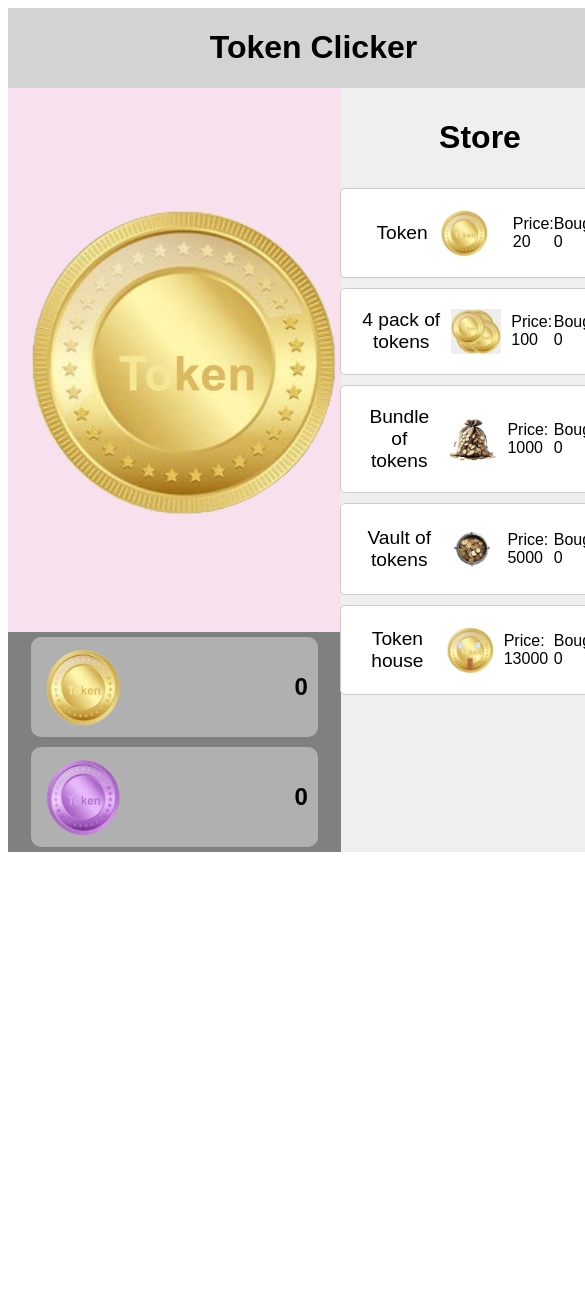
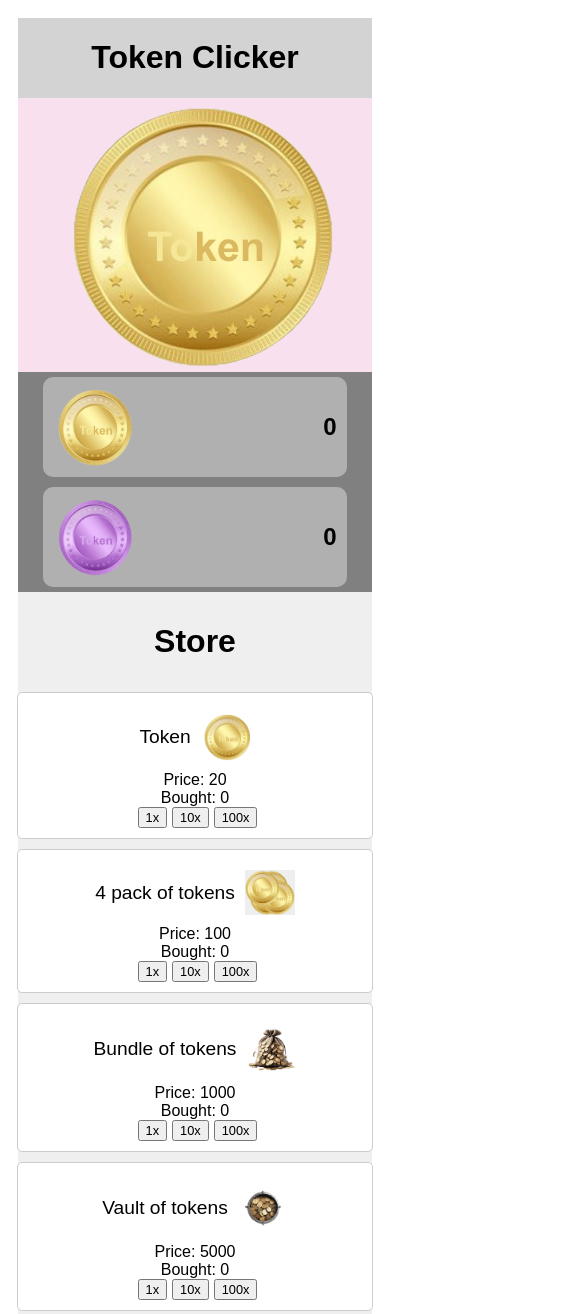
Before and after one commit to Unhabit/token-clicker, a plain HTML site: page index.html in a window 390 px wide. Shown: the top 1314 px of the page, 585 px wide, since content can reach past the window. Before the commit the page ends 860 px from the top, so only its background shows below. Drawn offline with Linux system fonts and the light colour scheme; a web font is replaced by a local one.

Commit message:
added ALOT of more stuff

```diff
--- a/index.html
+++ b/index.html
@@ -7,8 +7,8 @@
   <title>Token Clicker</title>
   <link rel="stylesheet" href="style.css">
   <link rel="preconnect" href="https://fonts.googleapis.com">
-<link rel="preconnect" href="https://fonts.gstatic.com" crossorigin>
-<link href="https://fonts.googleapis.com/css2?family=Belgrano&display=swap" rel="stylesheet">
+  <link rel="preconnect" href="https://fonts.gstatic.com" crossorigin>
+  <link href="https://fonts.googleapis.com/css2?family=Belgrano&display=swap" rel="stylesheet">
 </head>
 <body>
   <div class="container">
@@ -32,44 +32,74 @@
     </div>
     <div class="store">
       <h1 id="store_title" style="text-align: center;">Store</h1>
+
       <div class="store-item">
-        <button class="store-button" id="Single-token-upgrade" onclick="buyItem('upgrade1')">
+        <div class="store-button" id="Single-token-upgrade">
           Token <img src="images/token.png" alt="single token" class="small-image">
-        </button>
+        </div>
         <span id="upgrade1-price">Price: 20</span>
         <span id="upgrade1-count">Bought: 0</span>
+        <div class="quantity-buttons">
+          <button onclick="buyItem('upgrade1', 1)">1x</button>
+          <button onclick="buyItem('upgrade1', 10)">10x</button>
+          <button onclick="buyItem('upgrade1', 100)">100x</button>
+        </div>
       </div>
+
       <div class="store-item">
-        <button class="store-button" id="4-pack-of-tokens-upgrade" onclick="buyItem('upgrade2')">
+        <div class="store-button" id="4-pack-of-tokens-upgrade">
           4 pack of tokens <img src="images/4packtoken.png" alt="4 pack of tokens" class="small-image">
-        </button>
+        </div>
         <span id="upgrade2-price">Price: 100</span>
         <span id="upgrade2-count">Bought: 0</span>
+        <div class="quantity-buttons">
+          <button onclick="buyItem('upgrade2', 1)">1x</button>
+          <button onclick="buyItem('upgrade2', 10)">10x</button>
+          <button onclick="buyItem('upgrade2', 100)">100x</button>
+        </div>
       </div>
+
       <div class="store-item">
-        <button class="store-button" id="Bundle-of-tokens-upgrade" onclick="buyItem('upgrade3')">
+        <div class="store-button" id="Bundle-of-tokens-upgrade">
           Bundle of tokens <img src="images/bundleoftokens.png" alt="bundle of tokens" class="small-image">
-        </button>
+        </div>
         <span id="upgrade3-price">Price: 1000</span>
         <span id="upgrade3-count">Bought: 0</span>
+        <div class="quantity-buttons">
+          <button onclick="buyItem('upgrade3', 1)">1x</button>
+          <button onclick="buyItem('upgrade3', 10)">10x</button>
+          <button onclick="buyItem('upgrade3', 100)">100x</button>
+        </div>
       </div>
+
       <div class="store-item">
-        <button class="store-button" id="Vault-of-tokens-upgrade" onclick="buyItem('upgrade4')">
+        <div class="store-button" id="Vault-of-tokens-upgrade">
           Vault of tokens <img src="images/vaultoftokens.png" alt="a vault full of tokens" class="small-image">
-        </button>
+        </div>
         <span id="upgrade4-price">Price: 5000</span>
         <span id="upgrade4-count">Bought: 0</span>
+        <div class="quantity-buttons">
+          <button onclick="buyItem('upgrade4', 1)">1x</button>
+          <button onclick="buyItem('upgrade4', 10)">10x</button>
+          <button onclick="buyItem('upgrade4', 100)">100x</button>
+        </div>
       </div>
+
       <div class="store-item">
-        <button class="store-button" id="Token-house-upgrade" onclick="buyItem('upgrade5')">
+        <div class="store-button" id="Token-house-upgrade">
           Token house <img src="images/tokenhouse.png" alt="a house made of tokens" class="small-image">
-        </button>
+        </div>
         <span id="upgrade5-price">Price: 13000</span>
         <span id="upgrade5-count">Bought: 0</span>
+        <div class="quantity-buttons">
+          <button onclick="buyItem('upgrade5', 1)">1x</button>
+          <button onclick="buyItem('upgrade5', 10)">10x</button>
+          <button onclick="buyItem('upgrade5', 100)">100x</button>
+        </div>
       </div>
+
     </div>
   </div>
-
   <script src="script.js"></script>
 </body>
 </html>
--- a/script.js
+++ b/script.js
@@ -1,7 +1,8 @@
-//code for token button
+// Initialize token counter and span
 let tokenCounter = 0;
 const tokenCounterSpan = document.getElementById('token-counter');
 
+// Clicker button event listener
 document.getElementById('clickerButton').addEventListener('click', () => {
   tokenCounter++;
   tokenCounterSpan.textContent = tokenCounter;
@@ -12,7 +13,7 @@ document.getElementById('clickerButton').addEventListener('click', () => {
   }, 100); // Adjust the time for the scaling animation
 });
 
-//code for upgrades :)
+// Upgrades configuration
 const upgrades = {
   upgrade1: { price: 20, count: 0, priceSpan: 'upgrade1-price', countSpan: 'upgrade1-count' },
   upgrade2: { price: 100, count: 0, priceSpan: 'upgrade2-price', countSpan: 'upgrade2-count' },
@@ -21,14 +22,15 @@ const upgrades = {
   upgrade5: { price: 13000, count: 0, priceSpan: 'upgrade5-price', countSpan: 'upgrade5-count' }
 };
 
-function buyItem(upgrade) {
-    if (tokenCounter >= upgrades[upgrade].price) {
-        tokenCounter -= upgrades[upgrade].price;
+// Function to handle buying upgrades
+function buyItem(upgrade, quantity) {
+  const totalPrice = upgrades[upgrade].price * quantity;
+  if (tokenCounter >= totalPrice) {
+    tokenCounter -= totalPrice;
     tokenCounterSpan.textContent = tokenCounter;
-        upgrades[upgrade].count++;
-
+    upgrades[upgrade].count += quantity;
     document.getElementById(upgrades[upgrade].countSpan).innerText = `Bought: ${upgrades[upgrade].count}`;
   } else {
-        alert('Not enough tokens! You need at least ' + upgrades[upgrade].price + ' tokens to buy this upgrade.');
+    alert('Not enough tokens! You need at least ' + totalPrice + ' tokens to buy ' + quantity + ' of this upgrade.');
   }
 }
--- a/style.css
+++ b/style.css
@@ -19,6 +19,45 @@
   justify-content: center;
   align-items: center;
   font-family: 'Belgrano', sans-serif;
+}
+
+#clickerimg {
+  width: 400px; /* Adjust as needed */
+  height: auto; /* Maintain aspect ratio */
+}
+
+@media (max-width: 768px) {
+  .container {
+    grid-template-columns: 1fr;
+    grid-template-rows: auto;
+    grid-template-areas:
+      "title"
+      "clicker"
+      "money"
+      "store";
+    padding: 10px;
+  }
+}
+
+@media (max-width: 768px) {
+  #clickerimg {
+    width: 80%;
+  }
+}
+
+@media (max-width: 768px) {
+  .store-item {
+    flex-direction: column;
+    align-items: flex-start;
+  }
+}
+
+@media (max-width: 768px) {
+  .quantity-buttons {
+    flex-direction: row;
+    justify-content: center;
+    width: 100%;
+  }
 }
 
 .title {
@@ -63,6 +102,15 @@
   font-size: 1.2em;
   padding: 10px;
   font-family: 'Belgrano', sans-serif;
+}
+
+.quantity-buttons button {
+  margin-left: 5px;
+  font-size: 0.8em;
+}
+
+.quantity-buttons {
+  display: flex;
 }
 
 .store img {
```
Lines whose indentation alone changed are shown as unchanged.
